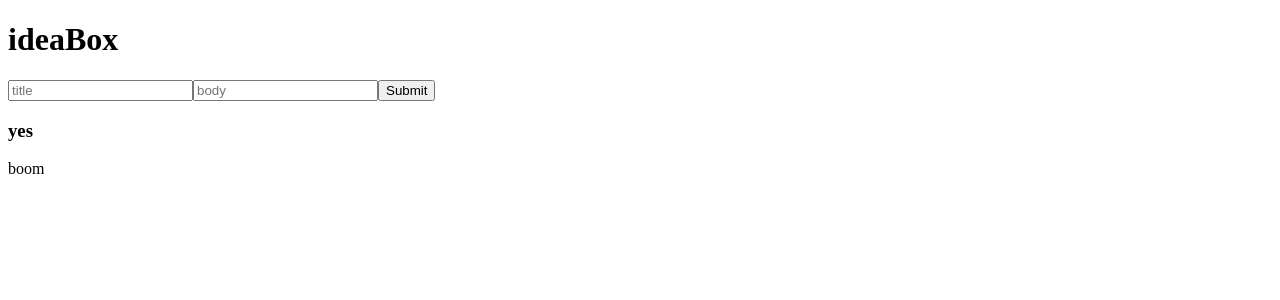
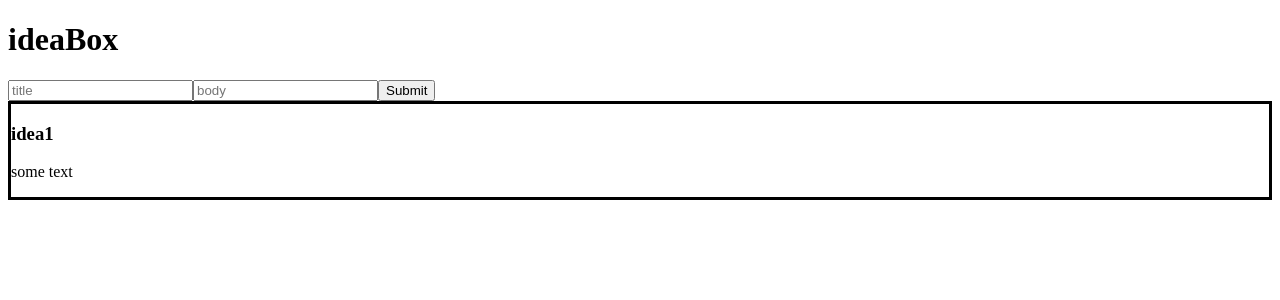
Before and after one commit to jaredeklin/idea-box-angular, an Angular app: page / in a window 1280 px wide. Shown: the top 300 px of the page. Built offline with nearby package versions, Linux system fonts and the light colour scheme.

Commit message:
Add idea Input to idea container

```diff
--- a/src/app/app.component.html
+++ b/src/app/app.component.html
@@ -1,3 +1,6 @@
 <h1>{{title}}</h1>
-<app-idea-form></app-idea-form>
-<app-idea-container></app-idea-container>
+<app-idea-form (addIdea)="onAddIdea($event)"></app-idea-form>
+<app-idea-container
+  *ngFor="let idea of ideas"
+  [idea]="idea"
+></app-idea-container>
--- a/src/app/app.component.ts
+++ b/src/app/app.component.ts
@@ -7,4 +7,9 @@ import { Component } from '@angular/core';
 })
 export class AppComponent {
   title = 'ideaBox';
+  ideas = [{id: 1, title: 'idea1', body: 'some text'}]
+
+  onAddIdea(idea: {id: number, title: string, body: string}) {
+    this.ideas.push(idea)
+  }
 }
--- a/src/app/idea-container/idea-container.component.html
+++ b/src/app/idea-container/idea-container.component.html
@@ -1,6 +1,4 @@
-<section>
-  <article *ngFor="let idea of ideas">
-    <h3>{{idea.title}}</h3>
-    <p>{{idea.body}}</p>
-  </article>
-</section>
+<article style="border: 3px solid">
+  <h3>{{idea.title}}</h3>
+  <p>{{idea.body}}</p>
+</article>
--- a/src/app/idea-container/idea-container.component.ts
+++ b/src/app/idea-container/idea-container.component.ts
@@ -1,5 +1,4 @@
-import { Component, OnInit } from '@angular/core';
-import { IDEAS } from "../ideas-list";
+import { Component, OnInit, Input } from '@angular/core';
 
 @Component({
   selector: 'app-idea-container',
@@ -7,7 +6,8 @@ import { IDEAS } from "../ideas-list";
   styleUrls: ['./idea-container.component.css']
 })
 export class IdeaContainerComponent implements OnInit {
-  ideas = IDEAS;
+
+  @Input() idea: {id: number, title: string, body: string}
 
   constructor() { }
 
--- a/src/app/idea-form/idea-form.component.ts
+++ b/src/app/idea-form/idea-form.component.ts
@@ -1,6 +1,6 @@
 import { Component, OnInit } from '@angular/core';
-import { Idea } from "../idea";
-import { IDEAS } from "../ideas-list";
+import { Idea } from "../idea.model";
+// import { IDEAS } from "../ideas-list";
 
 @Component({
   selector: 'app-idea-form',
@@ -8,7 +8,7 @@ import { IDEAS } from "../ideas-list";
   styleUrls: ['./idea-form.component.css']
 })
 export class IdeaFormComponent implements OnInit {
-  ideas = IDEAS;
+  // ideas = IDEAS;
 
   constructor() { }
 
@@ -17,11 +17,11 @@ export class IdeaFormComponent implements OnInit {
 
 
   add(title: string, body: string, $event: any): void {
-    $event.preventDefault();
-    const idea = new Idea(Date.now(), title, body)
-    console.log(idea, this.ideas)
-    this.ideas.push(idea)
-    console.log(this.ideas)
+    // $event.preventDefault();
+    // const idea = new Idea(Date.now(), title, body)
+    // console.log(idea, this.ideas)
+    // this.ideas.push(idea)
+    // console.log(this.ideas)
   }
 
 }
--- a/src/app/ideas-list.ts
+++ b/src/app/ideas-list.ts
@@ -1,5 +1,5 @@
-import { Idea } from "./idea";
+// import { Idea } from "./idea.model";
 
-export const IDEAS: Idea[] = [
-  {id: 1, title: 'yes', body: 'boom'}
-]
+// export const IDEAS: Idea[] = [
+//   {id: 1, title: 'yes', body: 'boom'}
+// ]
```
Also changed, not shown: src/app/idea.model.ts (renamed from src/app/idea.ts).
